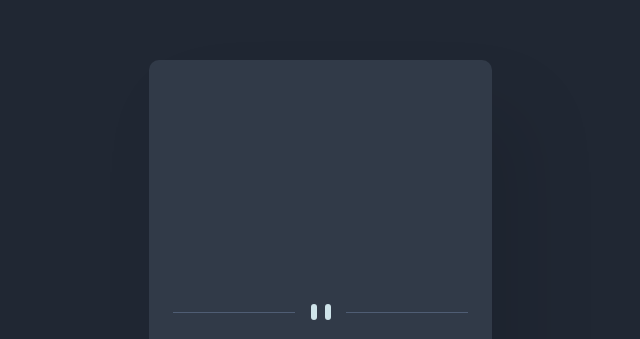
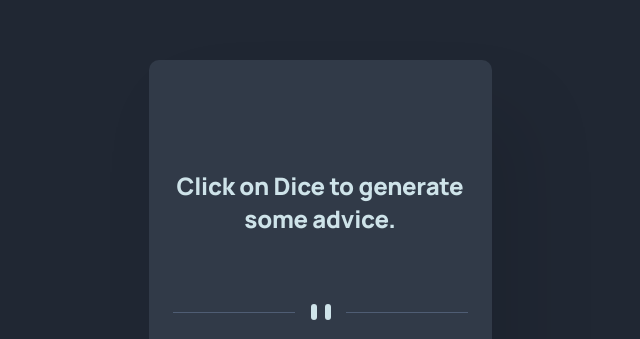
Before and after one commit to bitgiga97/advice-app, a plain HTML site: page index.html in a window 1280 px wide. Shown: the part 151-490 px from the top of the page, without its empty margins (320-960 px from the left). Drawn offline with Linux system fonts and the light colour scheme.

Commit message:
added default text

```diff
--- a/index.html
+++ b/index.html
@@ -17,7 +17,7 @@
     <div class="container">
         <div class="advice-box">
             <h3 id="advice-num"></h3>
-            <h2 id="advice"></h2>
+            <h2 id="advice">Click on Dice to generate some advice.</h2>
             <img src="./images/pattern-divider-mobile.svg" alt="divider line" class="mobile-line">
             <img src="./images/pattern-divider-desktop.svg" alt="divider line" class="desktop-line">
 
```
